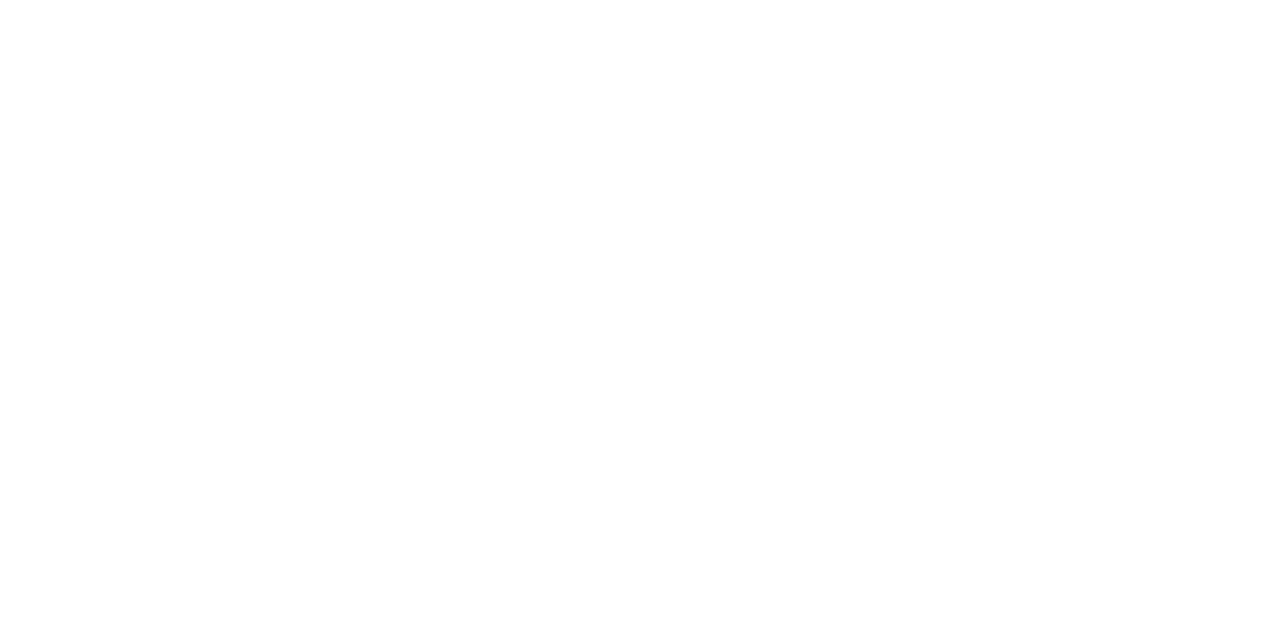
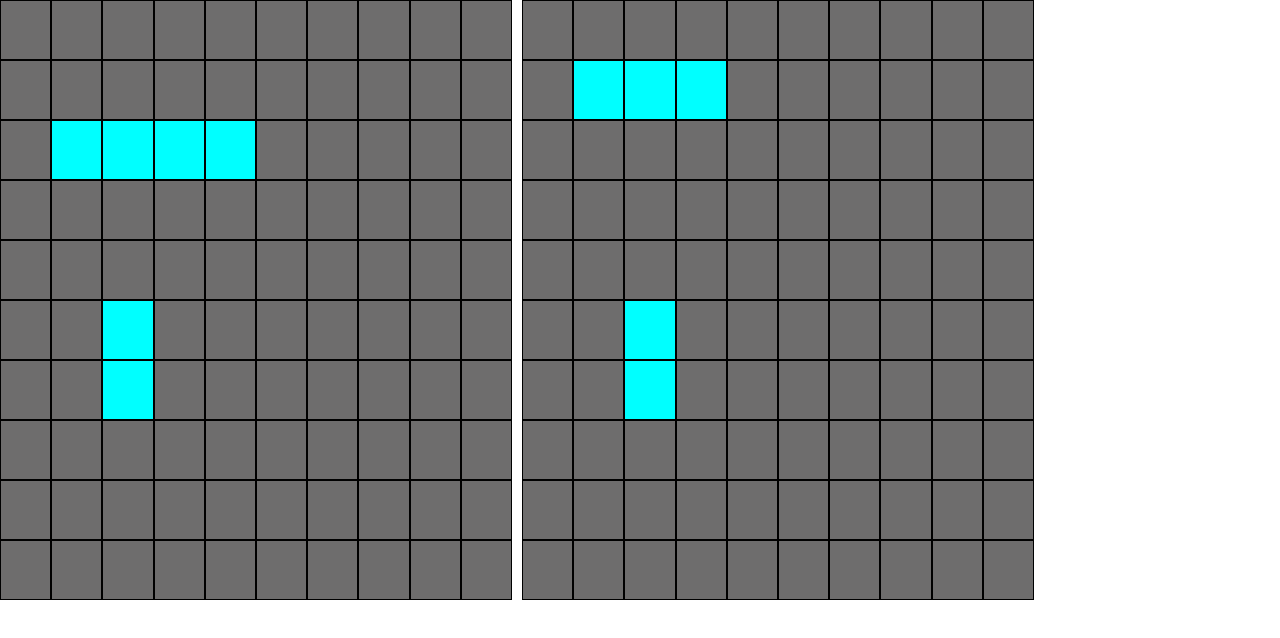
Before and after one commit to Sahaj-jj/battleship, a website built with webpack: page dist/index.html in a window 1280 px wide. Built offline with nearby package versions, Linux system fonts and the light colour scheme.

Commit message:
initialised player gameboards and added listeners for each cell

```diff
--- a/src/Factories/Gameboard.js
+++ b/src/Factories/Gameboard.js
@@ -1,4 +1,6 @@
 const Gameboard = (size) => {
+
+  const ships = [];
 
   const cell = (x, y) => {
     return {
@@ -20,10 +22,14 @@ const Gameboard = (size) => {
   const at = (coords) => board[coords.x + coords.y * size];
 
   const receiveAttack = (coords) => {
-    at(coords).isShot = true;
+    const cell = at(coords);
+    if (cell.isShot) return;
+    cell.isShot = true;
+    if (cell.hasShip) ships.find(ship => ship.name === cell.hasShip).hit();
   }
 
   const setShip = (ship, coords, axis = 'x') => {
+    ships.push(ship);
     let newCoords = coords;
     for (let i = 0; i < ship.getLength(); i++) {
       at(newCoords).hasShip = ship.name;
@@ -31,11 +37,13 @@ const Gameboard = (size) => {
     }
   }
 
+  const getBoard = () => board;
+
   return {
     at,
     receiveAttack,
     setShip,
-    board,
+    getBoard,
   };
 }
 
--- a/src/Factories/Player.js
+++ b/src/Factories/Player.js
@@ -4,7 +4,6 @@ const Player = (name) => {
   return {
     name,
     gameboard: Gameboard(10),
-    ships: [],
     isActive: false
   };
 }
--- a/src/Modules/GameController.js
+++ b/src/Modules/GameController.js
@@ -1,32 +1,52 @@
 import Player from "../Factories/Player"
 import Ship from "../Factories/Ship";
+import UI from "./UI";
 
 const GameController = (() => {
 
   const player1 = Player('p1');
   const player2 = Player('p2');
 
-  const initPLayer1 = () => {
-    player1.ships = [Ship(3, 'a'), Ship(2, 'b')];
-    player1.gameboard.setShip(player1.ships[0], {x: 1, y: 1}, 'x');
-    player1.gameboard.setShip(player1.ships[1], {x: 2, y: 5}, 'y');
-    console.log(player1.gameboard.board);
+  const activePlayer = () => {
+    return player1.isActive ? player1: player2;
   }
 
-  const initPLayer2 = () => {
+  const initPlayer1 = () => {
+    player1.isActive = true;
+    let ships = [Ship(4, 'a'), Ship(2, 'b')];
+    player1.gameboard.setShip(ships[0], {x: 1, y: 2}, 'x');
+    player1.gameboard.setShip(ships[1], {x: 2, y: 5}, 'y');
+    UI.renderGameboard('P1', player1.gameboard.getBoard());
+  }
+
+  const initPlayer2 = () => {
     player2.ships = [Ship(3, 'a'), Ship(2, 'b')];
     player2.gameboard.setShip(player2.ships[0], {x: 1, y: 1}, 'x');
     player2.gameboard.setShip(player2.ships[1], {x: 2, y: 5}, 'y');
-    //console.log(player2.gameboard.board);
+    UI.renderGameboard('P2', player2.gameboard.getBoard());
+  }
+
+  const fireAttack = (coords) => {
+    activePlayer().gameboard.receiveAttack(coords);
+  }
+
+  const playRound = () => {
+
+  }
+
+  const playGame = () => {
+    playRound();
   }
 
   const init = () => {
-    initPLayer1();
-    initPLayer2();
+    initPlayer1();
+    initPlayer2();
+    playGame();
   };
 
   return {
     init,
+    fireAttack,
   };
 
 })();
--- /dev/null
+++ b/src/Modules/UI.js
@@ -0,0 +1,41 @@
+import GameController from "./GameController";
+
+
+const UI = (() => {
+  const $p1Gameboard = document.querySelector('.P1');
+  const $p2Gameboard = document.querySelector('.P2');
+
+  const newCellDOM = (cell) => {
+      const $cell = document.createElement('div');
+      $cell.classList.add('cell');
+      $cell.setAttribute('data-coords', `${cell.coords.x} ${cell.coords.y}`);
+      if (cell.hasShip) $cell.classList.add('ship');
+      addCellListener($cell);
+      return $cell;
+  }
+
+  const addCellListener = ($cell) => {
+    $cell.addEventListener('click', () => {
+      const coordsArray = $cell.getAttribute('data-coords').split(' ');
+      const coords = {x: +coordsArray[0], y: +coordsArray[1]};
+      GameController.fireAttack(coords);
+    });
+  }
+
+  const renderGameboard = (player, board) => {
+    const $board = player === 'P1' ? $p1Gameboard : $p2Gameboard;
+    board.forEach(cell => $board.appendChild(newCellDOM(cell)));
+  }
+
+  const init = () => {
+    renderGameboard();
+  }
+
+  return {
+    init,
+    renderGameboard,
+  };
+
+})();
+
+export default UI;
```
Also changed, not shown: dist/index.html, dist/main.js, dist/styles.css (added).
